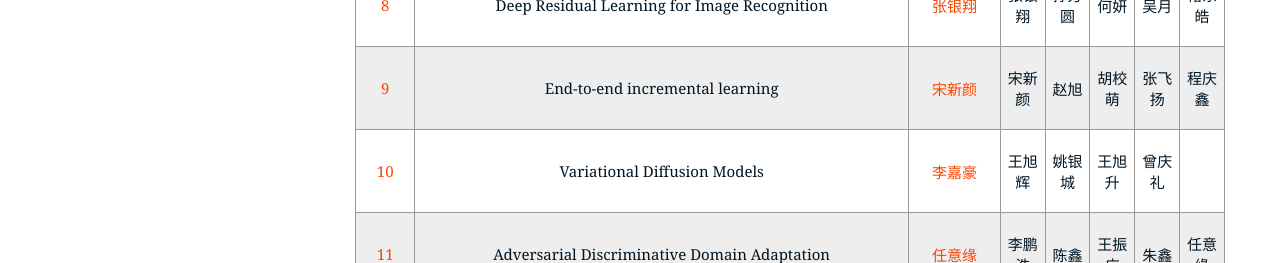
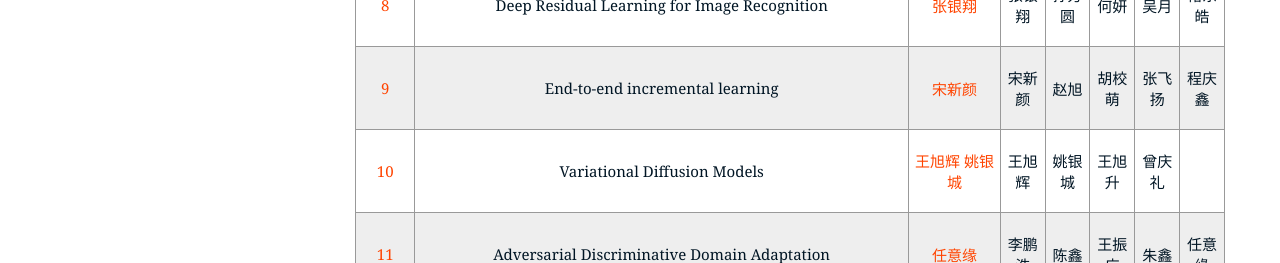
Before and after one commit to chenxing322/Computer_Web, a plain HTML site: page index.html in a window 1280 px wide. Shown: the part 960-1223 px from the top of the page. Drawn offline with Linux system fonts and the light colour scheme.

Commit message:
Update index.html

```diff
--- a/index.html
+++ b/index.html
@@ -109,7 +109,7 @@ Released   : 20090215
 
 					  </tr>
 					  <tr>
-						<td>10</td><td>Variational Diffusion Models</td><td style='color: #f40;'>李嘉豪</td><td>王旭辉</td><td>姚银城</td><td>王旭升</td><td>曾庆礼</td><td></td>
+						<td>10</td><td>Variational Diffusion Models</td><td style='color: #f40;'>王旭辉 姚银城</td><td>王旭辉</td><td>姚银城</td><td>王旭升</td><td>曾庆礼</td><td></td>
 
 					  </tr>
 					  <tr>
```
